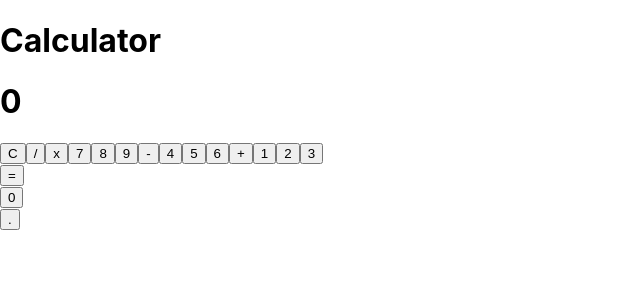
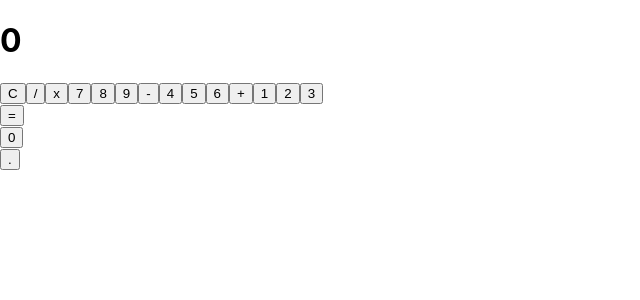
Before and after one commit to alasalle/calculator, a React (Create React App) app in the folder client/: page / in a window 1280 px wide. Shown: the top 300 px of the page, without its empty margins (0-640 px from the left). Built offline with nearby package versions, Linux system fonts and the light colour scheme.

Commit message:
added Context and wrapped App

```diff
--- a/client/src/App.js
+++ b/client/src/App.js
@@ -1,12 +1,13 @@
+import React from 'react';
 import Calculator from './components/Calculator';
+import NumberProvider from './components/NumberProvider';
 
-function App() {
-  return (
-    <div className="App">
-      <h1>Calculator</h1>
-      <Calculator />
-    </div>
+const App = () =>  (
+
+  <NumberProvider>
+    <Calculator />
+  </NumberProvider>
   );
-}
+
 
 export default App;
--- a/client/src/components/NumberProvider.js
+++ b/client/src/components/NumberProvider.js
@@ -0,0 +1,15 @@
+import React from 'react';
+
+export const NumberContext = React.createContext();
+
+const NumberProvider = props => {
+    const number = '0';
+
+    return (
+        <NumberContext.Provider value={{number}}>
+            {props.children}
+        </NumberContext.Provider>
+    )
+}
+
+export default NumberProvider;
```
